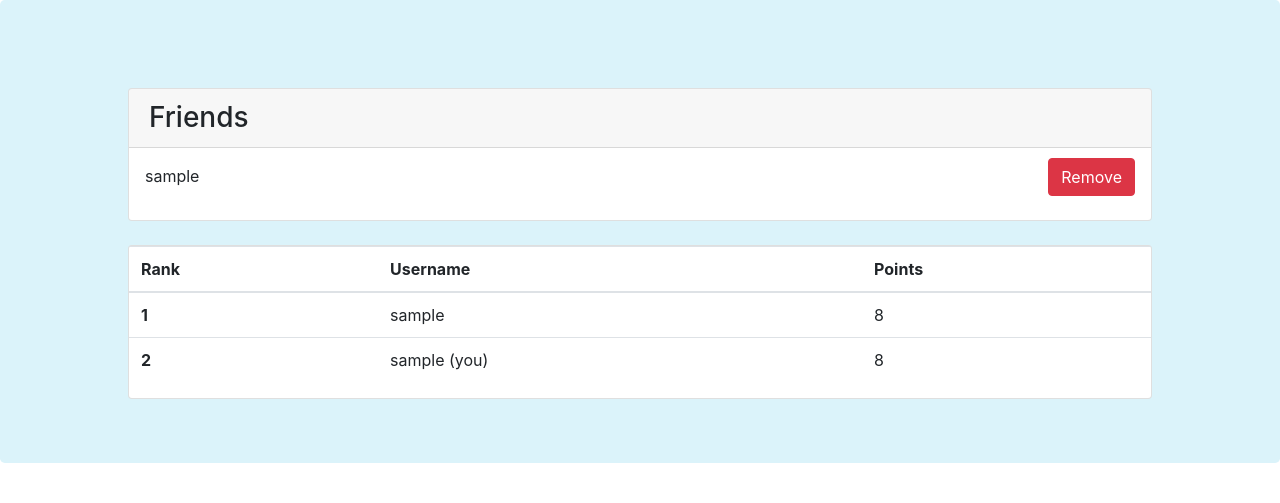
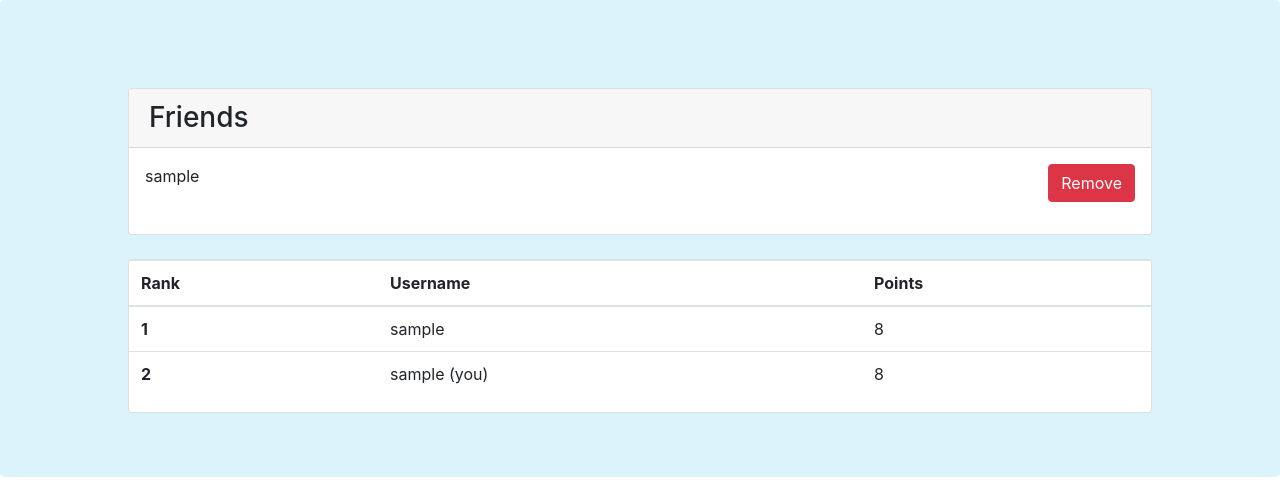
Before and after one commit to tyjclift/exercise-gamification, a Django app: page /social/ in a window 1280 px wide. Shown: the part 56-559 px from the top of the page. Run offline with Django 3.2, Linux system fonts and the light colour scheme; a user stored in the database is signed in; tables that the repository leaves empty hold one stand-in row (values such as "Sample post"); data that the repository does not hold is empty; some libraries are stand-ins or nearby versions.

Commit message:
change button styling and added inline flex

```diff
--- a/index/templates/index/social.html
+++ b/index/templates/index/social.html
@@ -12,7 +12,7 @@
                 {% for data in friends %}
                 <div style="display:flex; justify-content:space-between">
                     <p>{{data.username }}</p>
-                    <form class="card-subtitle" method="post">{% csrf_token %}
+                    <form method="post">{% csrf_token %}
                         <input class="btn btn-danger" type="submit" value="Remove" name='remove_{{data.email}}' />
                     </form>
                 </div>
```
